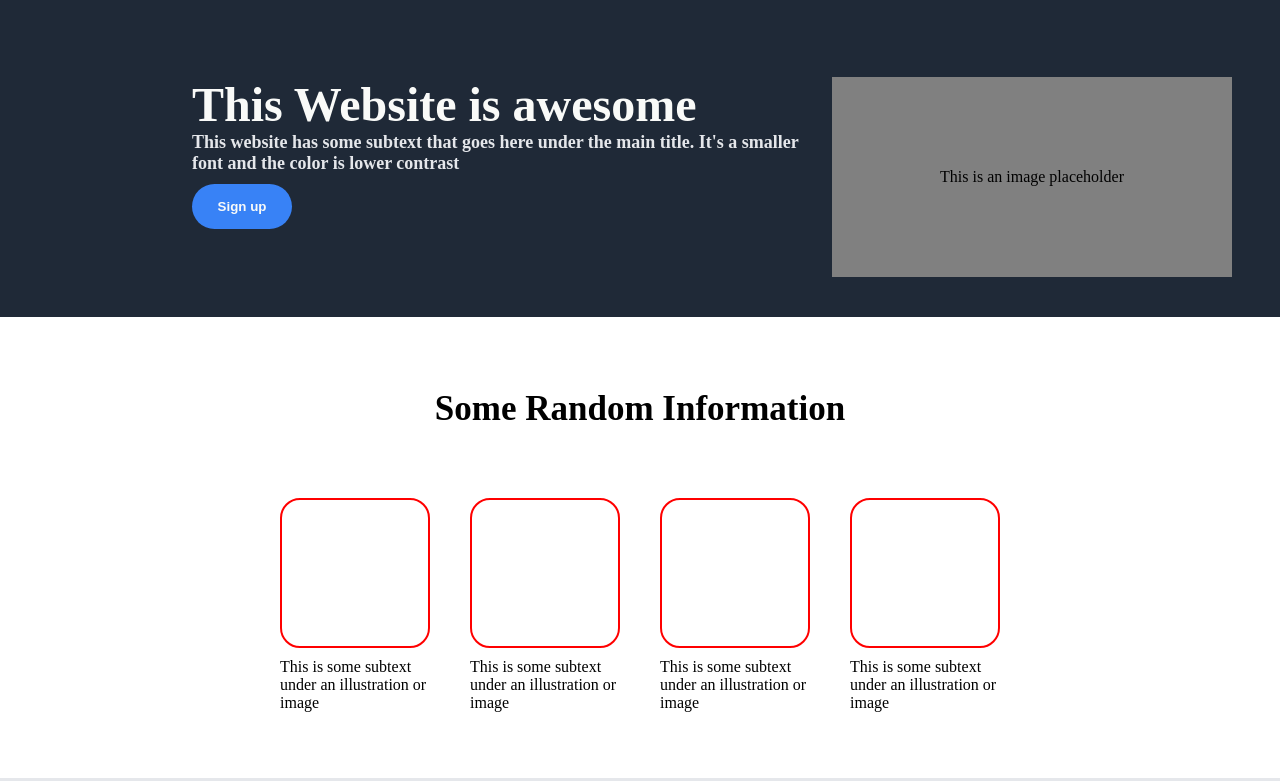
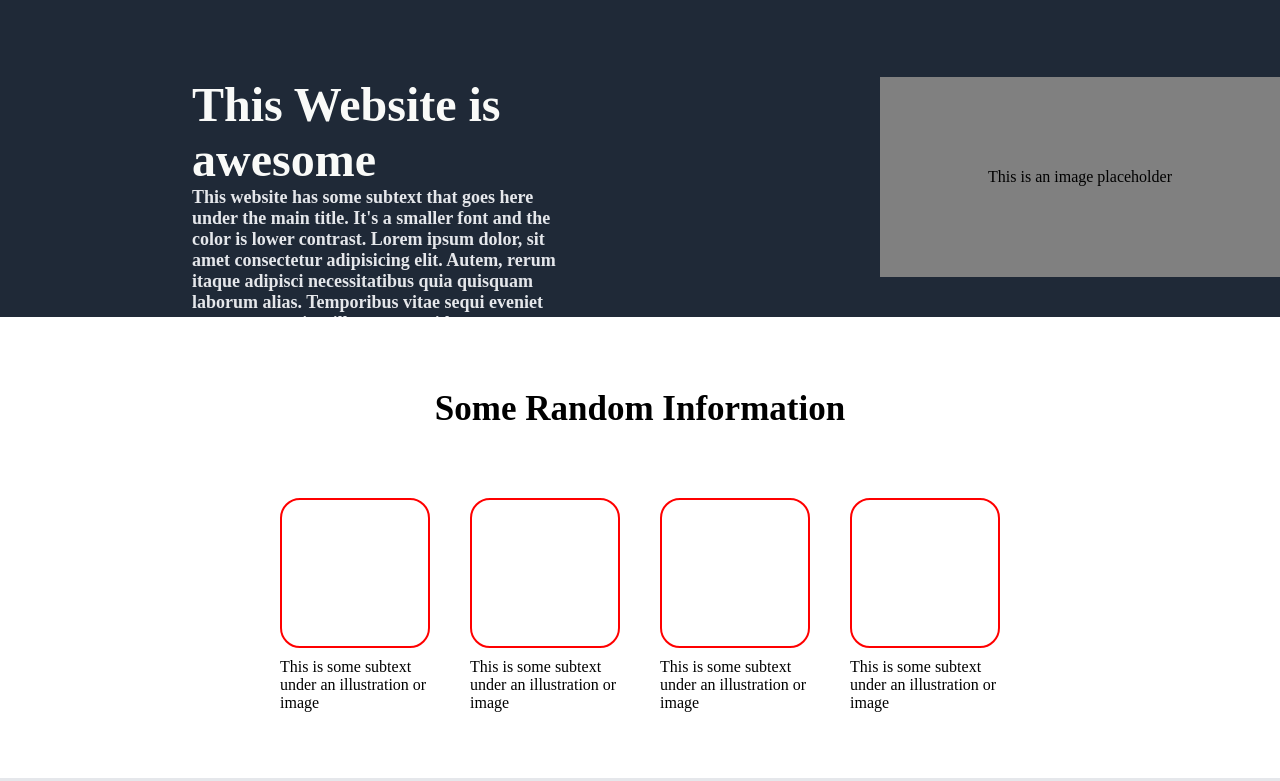
Before and after one commit to kyleferguson91/odin-project1, a plain HTML site: page index.html in a window 1280 px wide. Shown: the part 78-859 px from the top of the page. Drawn offline with Linux system fonts and the light colour scheme.

Commit message:
changed title section max width

```diff
--- a/index.html
+++ b/index.html
@@ -27,7 +27,9 @@
 <div class="title-section">
    <div class="title-text">This Website is awesome
     <div class="subtext">This website has some subtext that goes here under the main title.
-        It's a smaller font and the color is lower contrast
+        It's a smaller font and the color is lower contrast. Lorem ipsum dolor, sit amet consectetur adipisicing elit. Autem, rerum itaque adipisci necessitatibus quia quisquam laborum alias. Temporibus vitae sequi eveniet consequuntur iste illum rerum, id reprehenderit fugiat, provident voluptatem.
+
+        Sign.
 
     <button>Sign up</button>
     </div>
--- a/style.css
+++ b/style.css
@@ -72,6 +72,7 @@ body {
    overflow: hidden;
 
 
+
 }
 
 .title-text {
@@ -80,7 +81,8 @@ body {
     font-size: 48px;
     font-weight: bolder;
     color: #f9faf8;
-    width: 50vw;
+
+    max-width: 30vw;
 
 }
 
@@ -90,7 +92,7 @@ body {
 }
 
 .title-img {
-
+  margin-left: 25%;
 }
 
 
@@ -207,6 +209,7 @@ button {
 
 
 .buttoncta {
+    flex-grow: 1;
     border: 1px solid white;
     border-radius: 12px;
 
```
